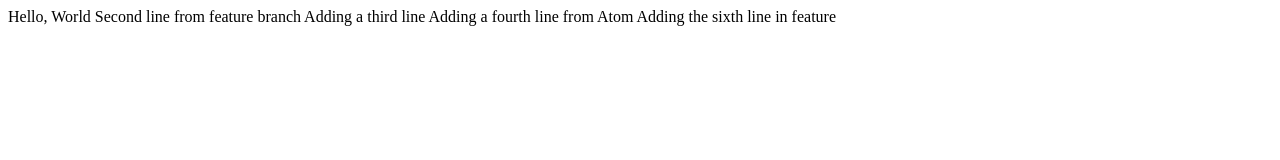
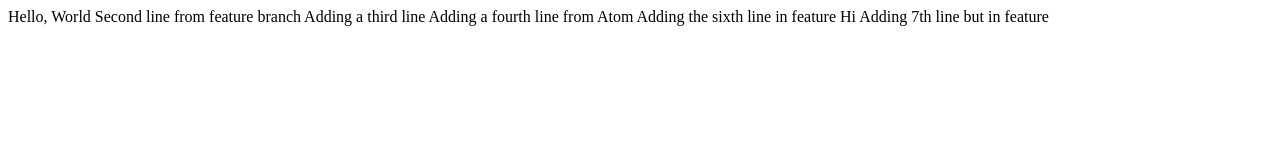
Before and after one commit to rquddus/lecture0, a plain HTML site: page index.html in a window 1280 px wide. Drawn offline with Linux system fonts and the light colour scheme.

Commit message:
adding 7th line in feature

```diff
--- a/index.html
+++ b/index.html
@@ -9,5 +9,6 @@
     Adding a third line
     Adding a fourth line from Atom
     Adding the sixth line in feature
+    Hi Adding 7th line but in feature
   </body>
 </html>
```
